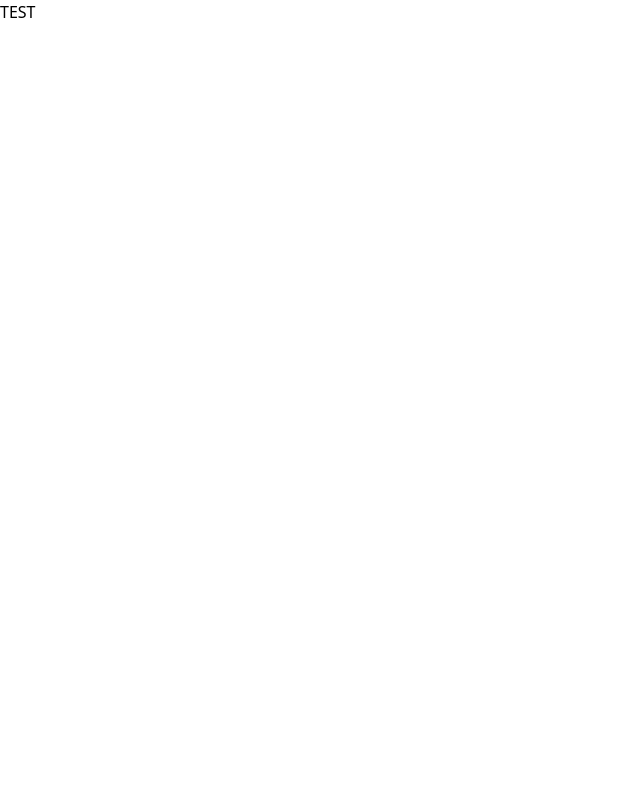
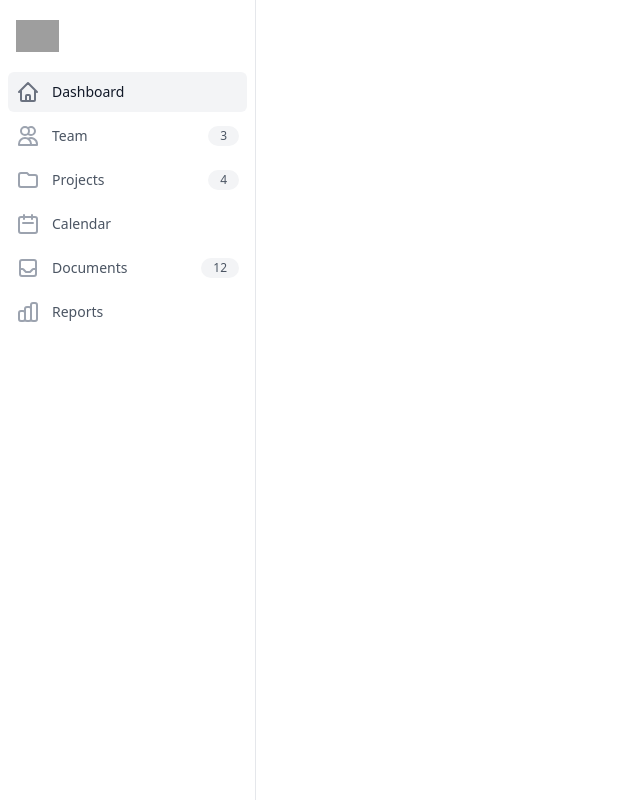
Before and after one commit to zakodium-oss/react-kbs, a React (Create React App) app: page / in a window 1280 px wide. Shown: the whole page, without its empty margins (0-640 px from the left). Built offline with nearby package versions, Linux system fonts and the light colour scheme; grey boxes are pictures that could not be loaded.

Commit message:
feat: implement global shortcuts

```diff
--- a/package.json
+++ b/package.json
@@ -18,7 +18,7 @@
     "dev": "craco start",
     "eslint": "eslint .",
     "eslint-fix": "npm run eslint -- --fix",
-    "test": "echo \"Error: no test specified\" && exit 1"
+    "test": "npm run eslint && npm run check-types"
   },
   "keywords": [
     "react",
@@ -32,6 +32,7 @@
   },
   "devDependencies": {
     "@craco/craco": "^6.1.2",
+    "@heroicons/react": "^1.0.1",
     "@testing-library/jest-dom": "^5.12.0",
     "@testing-library/react": "^11.2.6",
     "@testing-library/user-event": "^12.8.3",
@@ -41,6 +42,7 @@
     "@types/react-dom": "^17.0.3",
     "@zakodium/eslint-config": "^3.0.1",
     "autoprefixer": "^9.8.6",
+    "clsx": "^1.1.1",
     "eslint": "^7.25.0",
     "postcss": "^7.0.35",
     "prettier": "^2.2.1",
--- /dev/null
+++ b/src/app/App.tsx
@@ -0,0 +1,21 @@
+import { useKbsGlobalShortcuts } from '../component';
+
+import Navigation from './Navigation';
+
+export function App() {
+  useKbsGlobalShortcuts([
+    {
+      key: ['t', 'u'],
+      alt: true,
+      handler() {
+        // eslint-disable-next-line no-alert
+        alert('TEST');
+      },
+    },
+  ]);
+  return (
+    <div className="w-screen h-screen">
+      <Navigation />
+    </div>
+  );
+}
--- /dev/null
+++ b/src/app/Navigation.tsx
@@ -0,0 +1,108 @@
+/* This example requires Tailwind CSS v2.0+ */
+import {
+  CalendarIcon,
+  ChartBarIcon,
+  FolderIcon,
+  HomeIcon,
+  InboxIcon,
+  UsersIcon,
+} from '@heroicons/react/outline';
+import clsx from 'clsx';
+import { useState } from 'react';
+
+import { useKbsGlobalShortcuts } from '../component';
+
+const navigation = [
+  { name: 'Dashboard', icon: HomeIcon, href: '#' },
+  { name: 'Team', icon: UsersIcon, href: '#', count: 3 },
+  { name: 'Projects', icon: FolderIcon, href: '#', count: 4 },
+  { name: 'Calendar', icon: CalendarIcon, href: '#' },
+  { name: 'Documents', icon: InboxIcon, href: '#', count: 12 },
+  { name: 'Reports', icon: ChartBarIcon, href: '#' },
+];
+
+export default function Navigation() {
+  const [currentItem, setCurrentItem] = useState(0);
+
+  function selectNextItem() {
+    setCurrentItem((currentItem) => {
+      if (currentItem < navigation.length - 1) {
+        return currentItem + 1;
+      }
+      return currentItem;
+    });
+  }
+
+  function selectPreviousItem() {
+    setCurrentItem((currentItem) => {
+      if (currentItem > 0) {
+        return currentItem - 1;
+      }
+      return currentItem;
+    });
+  }
+
+  useKbsGlobalShortcuts([
+    {
+      key: 'PageUp',
+      shift: true,
+      handler: selectPreviousItem,
+    },
+    {
+      key: 'PageDown',
+      shift: true,
+      handler: selectNextItem,
+    },
+  ]);
+
+  return (
+    <div className="flex flex-col flex-grow w-64 h-full pt-5 pb-4 overflow-y-auto bg-white border-r border-gray-200">
+      <div className="flex items-center flex-shrink-0 px-4">
+        <img
+          className="w-auto h-8"
+          src="https://tailwindui.com/img/logos/workflow-logo-indigo-600-mark-gray-800-text.svg"
+          alt="Workflow"
+        />
+      </div>
+      <div className="flex flex-col flex-grow mt-5">
+        <nav className="flex-1 px-2 space-y-1 bg-white" aria-label="Sidebar">
+          {navigation.map((item, index) => (
+            <a
+              key={item.name}
+              href={item.href}
+              className={clsx(
+                index === currentItem
+                  ? 'bg-gray-100 text-gray-900'
+                  : 'text-gray-600 hover:bg-gray-50 hover:text-gray-900',
+                'group flex items-center px-2 py-2 text-sm font-medium rounded-md',
+              )}
+            >
+              <item.icon
+                className={clsx(
+                  index === currentItem
+                    ? 'text-gray-500'
+                    : 'text-gray-400 group-hover:text-gray-500',
+                  'mr-3 h-6 w-6',
+                )}
+                aria-hidden="true"
+              />
+              {item.name}
+              {item.count ? (
+                <span
+                  className={clsx(
+                    index === currentItem
+                      ? 'bg-white'
+                      : 'bg-gray-100 group-hover:bg-gray-200',
+                    'ml-auto inline-block py-0.5 px-3 text-xs font-medium rounded-full',
+                  )}
+                >
+                  {item.count}
+                </span>
+              ) : null}
+            </a>
+          ))}
+        </nav>
+      </div>
+    </div>
+  );
+}
--- a/src/component/KbsProvider.tsx
+++ b/src/component/KbsProvider.tsx
@@ -1,15 +1,99 @@
-import { createContext, ReactNode } from 'react';
+import {
+  createContext,
+  ReactNode,
+  useContext,
+  useReducer,
+  Dispatch,
+  KeyboardEvent,
+} from 'react';
+
+import { KbsShortcut } from './types';
+import { combineShortcuts } from './utils/combineShortcuts';
+import { eventToKey } from './utils/makeKey';
 
 export interface KbsProviderProps {
   children: ReactNode;
 }
 
-const kbsDispatchContext = createContext<any>(null);
+interface KbsState {
+  inputShortcuts: KbsShortcut[][];
+  combinedShortcuts: Record<string, KbsShortcut>;
+  enabled: boolean;
+}
+
+type KbsAction =
+  | { type: 'INIT'; shortcuts: KbsShortcut[] }
+  | { type: 'CLEANUP'; shortcuts: KbsShortcut[] };
+
+const kbsDispatchContext = createContext<Dispatch<KbsAction> | null>(null);
+
+export function useKbsDispatch() {
+  const dispatch = useContext(kbsDispatchContext);
+  if (!dispatch) {
+    throw new Error('missing context');
+  }
+  return dispatch;
+}
+
+const initialKbsState: KbsState = {
+  inputShortcuts: [],
+  combinedShortcuts: {},
+  enabled: true,
+};
+
+function kbsReducer(state: KbsState, action: KbsAction): KbsState {
+  switch (action.type) {
+    case 'INIT': {
+      const newInputs = [...state.inputShortcuts, action.shortcuts];
+      return {
+        ...state,
+        inputShortcuts: newInputs,
+        combinedShortcuts: combineShortcuts(newInputs),
+      };
+    }
+    case 'CLEANUP': {
+      const newInputs = state.inputShortcuts.filter(
+        (shortcuts) => shortcuts !== action.shortcuts,
+      );
+      return {
+        ...state,
+        inputShortcuts: newInputs,
+        combinedShortcuts: combineShortcuts(newInputs),
+      };
+    }
+    default:
+      throw new Error('unreachable');
+  }
+}
+
+const divStyle = {
+  outline: 'none',
+};
 
 export function KbsProvider(props: KbsProviderProps) {
+  const [kbsState, kbsDispatch] = useReducer(kbsReducer, initialKbsState);
+
+  function handleKeyDown(event: KeyboardEvent<HTMLDivElement>) {
+    const key = eventToKey(event);
+    const shortcut = kbsState.combinedShortcuts[key];
+    if (shortcut) {
+      event.stopPropagation();
+      event.preventDefault();
+      shortcut.handler(event);
+    }
+  }
+
+  const divProps = kbsState.enabled
+    ? {
+        tabIndex: 0,
+        style: divStyle,
+        onKeyDownCapture: handleKeyDown,
+      }
+    : null;
+
   return (
-    <kbsDispatchContext.Provider value={null}>
-      {props.children}
+    <kbsDispatchContext.Provider value={kbsDispatch}>
+      <div {...divProps}>{props.children}</div>
     </kbsDispatchContext.Provider>
   );
 }
--- /dev/null
+++ b/src/component/hooks/useKbsGlobalShortcuts.ts
@@ -0,0 +1,12 @@
+import { useEffect } from 'react';
+
+import { useKbsDispatch } from '../KbsProvider';
+import { KbsShortcut } from '../types';
+
+export function useKbsGlobalShortcuts(shortcuts: KbsShortcut[]) {
+  const kbsDispatch = useKbsDispatch();
+  useEffect(() => {
+    kbsDispatch({ type: 'INIT', shortcuts });
+    return () => kbsDispatch({ type: 'CLEANUP', shortcuts });
+  }, [kbsDispatch, shortcuts]);
+}
--- a/src/component/index.ts
+++ b/src/component/index.ts
@@ -1 +1,4 @@
-export * from './KbsProvider';
+export { KbsProvider } from './KbsProvider';
+export type { KbsProviderProps } from './KbsProvider';
+export { useKbsGlobalShortcuts } from './hooks/useKbsGlobalShortcuts';
+export type { KbsShortcut } from './types';
--- /dev/null
+++ b/src/component/types.ts
@@ -0,0 +1,9 @@
+import { KeyboardEvent } from 'react';
+
+export interface KbsShortcut {
+  key: string | string[];
+  handler: (event: KeyboardEvent<HTMLDivElement>) => void;
+  ctrl?: boolean;
+  alt?: boolean;
+  shift?: boolean;
+}
--- /dev/null
+++ b/src/component/utils/combineShortcuts.ts
@@ -0,0 +1,18 @@
+import { KbsShortcut } from '../types';
+
+import { shortcutToKeys } from './makeKey';
+
+export function combineShortcuts(
+  allShortcuts: KbsShortcut[][],
+): Record<string, KbsShortcut> {
+  const result: Record<string, KbsShortcut> = {};
+  for (const shortcuts of allShortcuts) {
+    for (const shortcut of shortcuts) {
+      const keys = shortcutToKeys(shortcut);
+      for (const key of keys) {
+        result[key] = shortcut;
+      }
+    }
+  }
+  return result;
+}
--- /dev/null
+++ b/src/component/utils/macInterop.ts
@@ -0,0 +1,9 @@
+import { MouseEvent, KeyboardEvent } from 'react';
+
+const isMac = navigator.platform === 'MacIntel';
+
+export function isMultiplatformCtrlKey(
+  event: MouseEvent | KeyboardEvent,
+): boolean {
+  return isMac ? event.metaKey : event.ctrlKey;
+}
--- /dev/null
+++ b/src/component/utils/makeKey.ts
@@ -0,0 +1,28 @@
+import { KeyboardEvent } from 'react';
+
+import { KbsShortcut } from '../types';
+
+import { isMultiplatformCtrlKey } from './macInterop';
+
+export function shortcutToKeys(shortcut: KbsShortcut): string[] {
+  const keyEnd = `ctrl[${boolToString(shortcut.ctrl)}]_alt[${boolToString(
+    shortcut.alt,
+  )}]_shift[${boolToString(shortcut.shift)}]`;
+  if (typeof shortcut.key === 'string') {
+    return [`key[${shortcut.key.toLowerCase()}]_${keyEnd}`];
+  } else {
+    return shortcut.key.map((key) => `key[${key.toLowerCase()}]_${keyEnd}`);
+  }
+}
+
+export function eventToKey(event: KeyboardEvent<HTMLDivElement>): string {
+  return `key[${event.key.toLowerCase()}]_ctrl[${boolToString(
+    isMultiplatformCtrlKey(event),
+  )}]_alt[${boolToString(event.altKey)}]_shift[${boolToString(
+    event.shiftKey,
+  )}]`;
+}
+
+function boolToString(bool?: boolean): string {
+  return bool ? 'true' : 'false';
+}
--- a/src/index.tsx
+++ b/src/index.tsx
@@ -1,6 +1,7 @@
 import React from 'react';
 import ReactDOM from 'react-dom';
 
+import { App } from './app/App';
 import { KbsProvider } from './component';
 
 import './index.css';
@@ -8,7 +9,7 @@ import './index.css';
 ReactDOM.render(
   <React.StrictMode>
     <KbsProvider>
-      <div>TEST</div>
+      <App />
     </KbsProvider>
   </React.StrictMode>,
   document.getElementById('root'),
```
Also changed, not shown: 2 other files (tests, documents, lock files or other folders).
